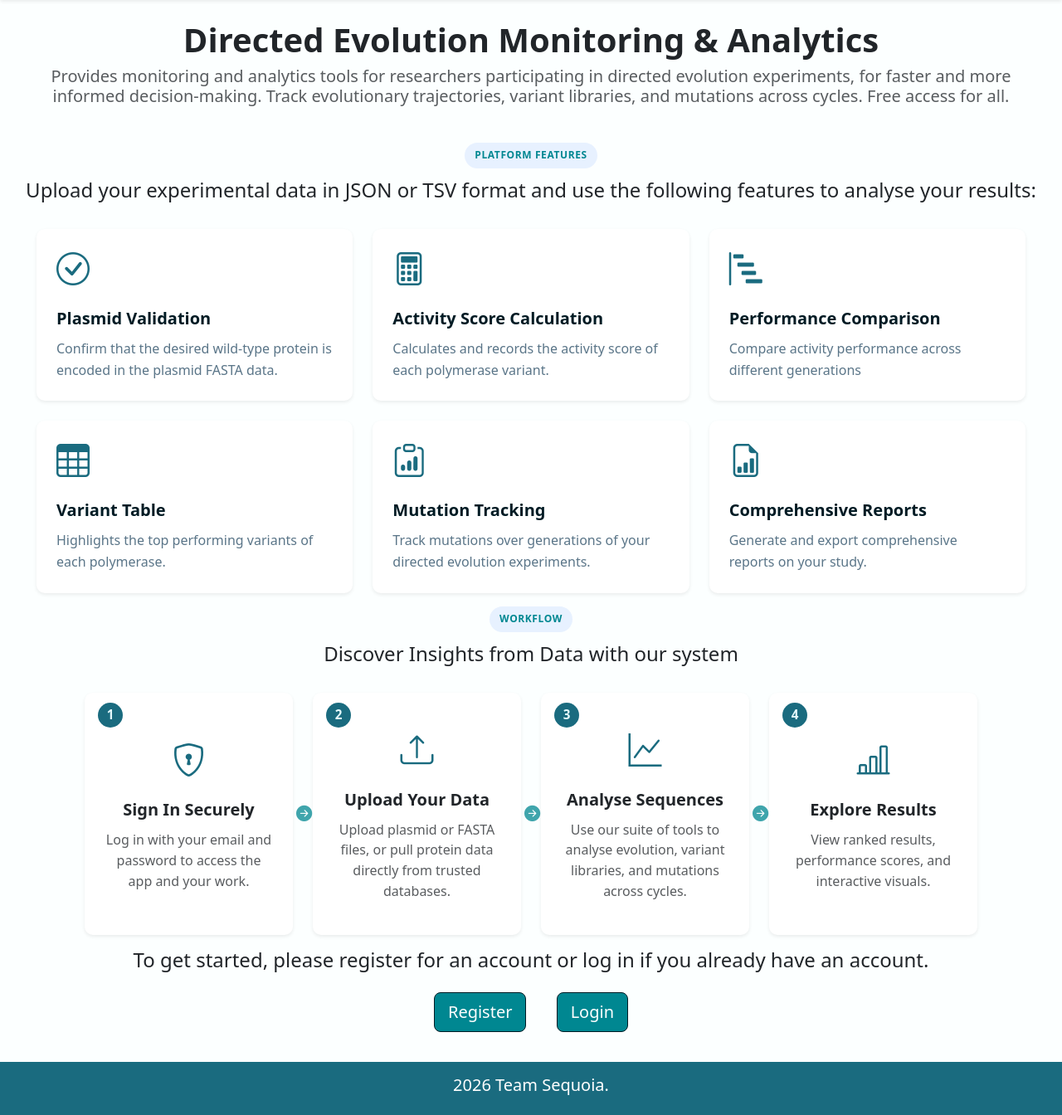
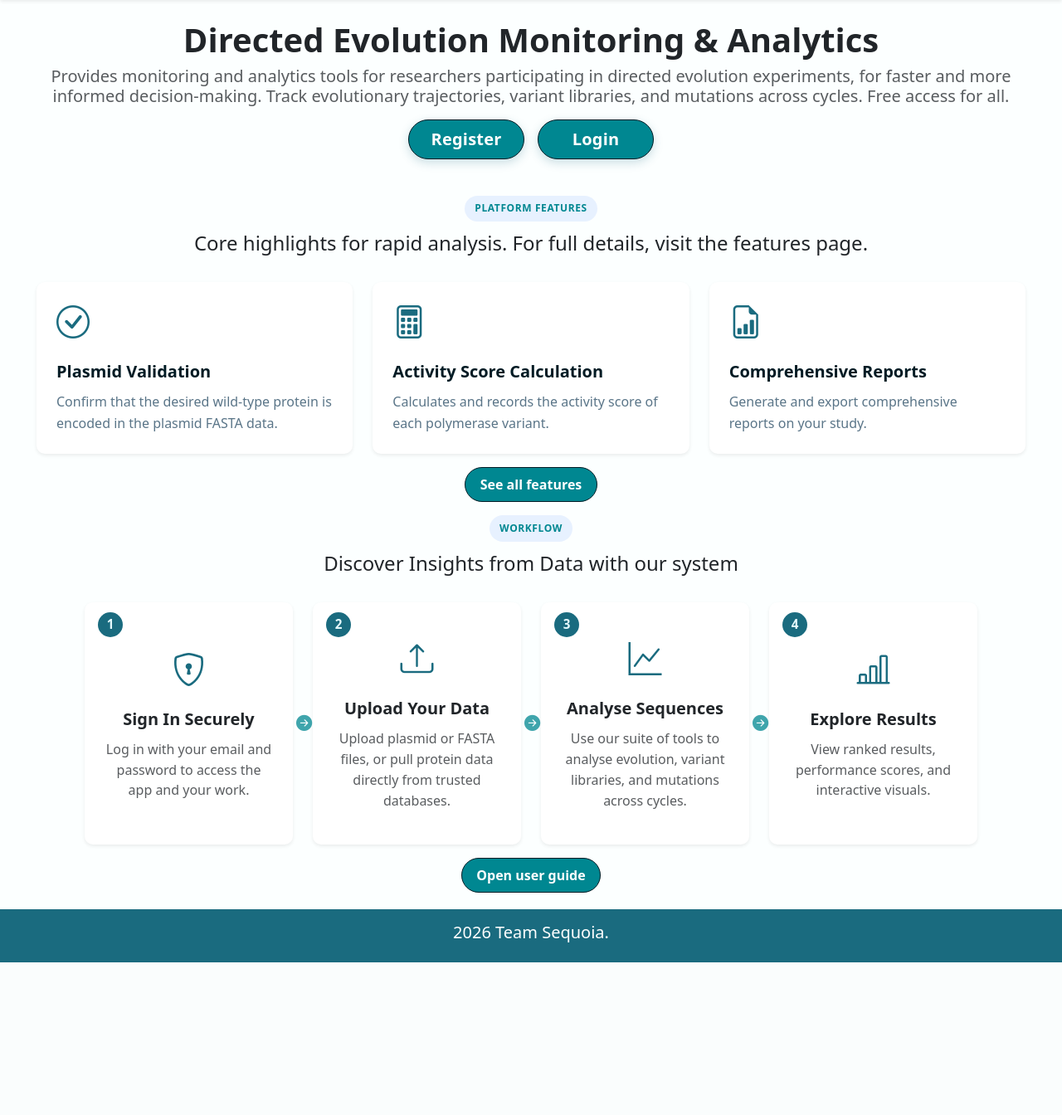
Before and after one commit to amaaniu/BIO727P-Software-Development-Group-Project, a Flask app: page / in a window 1280 px wide. Shown: the part 57-1401 px from the top of the page at 83% size. After the commit the page ends 1217 px from the top, so only its background shows below. Run offline with Flask 3, Linux system fonts and the light colour scheme.

Commit message:
Made important changes  - data segregation is enforced via @login_required and enfocing experiment ownership; home page has less clutter and looks better.

```diff
--- a/app/db_operations.py
+++ b/app/db_operations.py
@@ -84,7 +84,7 @@ def insert_uniprot_feature_records(records, uniprot_id):
     db.session.commit()
     return feature_objects
 
-def update_experiment_plasmid(experiment_id, plasmid_sequence, status=None):
+def update_experiment_plasmid(experiment_id, plasmid_sequence, user_id, status=None):
     """
     Update plasmid sequence for an experiment.
 
@@ -95,7 +95,7 @@ def update_experiment_plasmid(experiment_id, plasmid_sequence, status=None):
     Returns:
         Updated Experiment object
     """
-    experiment = Experiment.query.get(experiment_id)
+    experiment = Experiment.query.filter_by(experiment_id=experiment_id, user_id=user_id).first()
 
     if not experiment:
         raise ValueError("Experiment not found")
--- a/app/static/CSS/style.css
+++ b/app/static/CSS/style.css
@@ -333,6 +333,28 @@ body:not(.home-page) .card:hover {
   box-shadow: 0 0 0 0.2rem rgba(0, 135, 145, 0.35);
 }
 
+/* Home page button refinements */
+.home-page .home-cta-btn {
+  min-width: 140px;
+  border-radius: 999px;
+  font-weight: 700;
+  letter-spacing: 0.01em;
+  box-shadow: 0 4px 12px rgba(26, 107, 127, 0.22);
+  transition: transform var(--transition-fast), box-shadow var(--transition-fast), background-color var(--transition-fast);
+}
+
+.home-page .home-cta-btn:hover,
+.home-page .home-cta-btn:focus-visible {
+  transform: translateY(-1px);
+  box-shadow: 0 8px 16px rgba(26, 107, 127, 0.24);
+}
+
+.home-page .home-features-btn {
+  border-radius: 999px;
+  font-weight: 600;
+  padding: 0.5rem 1.1rem;
+}
+
 /* Dashboard table */
 .dashboard-table {
   table-layout: fixed;
--- a/app/templates/index.html
+++ b/app/templates/index.html
@@ -9,10 +9,14 @@
     <h1 class="h1 fw-bold mb-2">
       Directed Evolution Monitoring & Analytics
     </h1>
-    <h5 class="text-muted mb-0">
+    <h5 class="text-muted mb-3">
       Provides monitoring and analytics tools for researchers participating in directed evolution experiments, for faster and more informed decision-making.
       Track evolutionary trajectories, variant libraries, and mutations across cycles. Free access for all.
     </h5>
+    <div class="d-flex flex-wrap justify-content-center gap-3">
+      <a href="{{ url_for('auth.register') }}" class="btn btn-primary btn-lg px-4 home-cta-btn" role="button" aria-pressed="true">Register</a>
+      <a href="{{ url_for('auth.login') }}" class="btn btn-primary btn-lg px-4 home-cta-btn" role="button" aria-pressed="true">Login</a>
+    </div>
   </div>
 </div>
 
@@ -20,7 +24,7 @@
   <section class="container-fluid my-3">
     <div class="text-center">
       <span class="section-badge section-badge-accent">Platform Features</span>
-      <h4>Upload your experimental data in JSON or TSV format and use the following features to analyse your results:</h4>
+      <h4>Core highlights for rapid analysis. For full details, visit the features page.</h4>
     </div>
     <div class="row g-4 m-2">
       <div class="col-md-6 col-lg-4">
@@ -51,42 +55,6 @@
         <div class="card border-0 shadow-sm h-100">
           <div class="card-body p-4">
             <div class="feature-icon">
-              <i class="bi bi-bar-chart-steps h1 text-primary"></i>
-            </div>
-            <h5 class="fw-bold">Performance Comparison</h5>
-            <p class="card-text mb-0">Compare activity performance across different generations</p>
-          </div>
-        </div>
-      </div>
-
-      <div class="col-md-6 col-lg-4">
-        <div class="card border-0 shadow-sm h-100">
-          <div class="card-body p-4">
-            <div class="feature-icon">
-              <i class="bi bi-table h1 text-primary"></i>
-            </div>
-            <h5 class="fw-bold">Variant Table</h5>
-            <p class="card-text mb-0">Highlights the top performing variants of each polymerase.</p>
-          </div>
-        </div>
-      </div>
-
-      <div class="col-md-6 col-lg-4">
-        <div class="card border-0 shadow-sm h-100">
-          <div class="card-body p-4">
-            <div class="feature-icon">
-              <i class="bi bi-clipboard-data h1 text-primary"></i>
-            </div>
-            <h5 class="fw-bold">Mutation Tracking</h5>
-            <p class="card-text mb-0">Track mutations over generations of your directed evolution experiments.</p>
-          </div>
-        </div>
-      </div>
-
-      <div class="col-md-6 col-lg-4">
-        <div class="card border-0 shadow-sm h-100">
-          <div class="card-body p-4">
-            <div class="feature-icon">
               <i class="bi bi-file-earmark-bar-graph h1 text-primary"></i>
             </div>
             <h5 class="fw-bold">Comprehensive Reports</h5>
@@ -94,6 +62,9 @@
           </div>
         </div>
       </div>
+    </div>
+    <div class="text-center mt-3">
+      <a href="{{ url_for('main.features') }}" class="btn btn-primary home-features-btn">See all features</a>
     </div>
   </section>
 
@@ -149,12 +120,9 @@
         </div>
       </div>
     </div>
+    <div class="text-center mt-3">
+      <a href="{{ url_for('main.tutorial') }}" class="btn btn-primary home-features-btn">Open user guide</a>
+    </div>
   </section>
-
-  <div class="container-fluid my-3 text-center">
-    <h4>To get started, please register for an account or log in if you already have an account.</h4>
-    <a href="{{ url_for('auth.register') }}" class="btn btn-primary btn-lg m-3" role="button" aria-pressed="true">Register</a>
-    <a href="{{ url_for('auth.login') }}" class="btn btn-primary btn-lg m-3" role="button" aria-pressed="true">Login</a>
-  </div>
 </div>
 {% endblock %}
```
Also changed, not shown: app/report.py (+26 -5 lines), app/upload.py (+21 -9 lines), run.py (line endings or trailing spaces).
